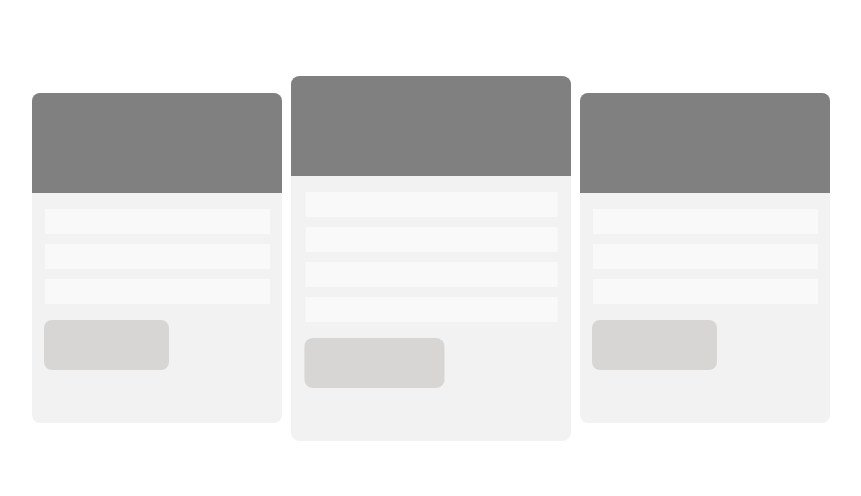
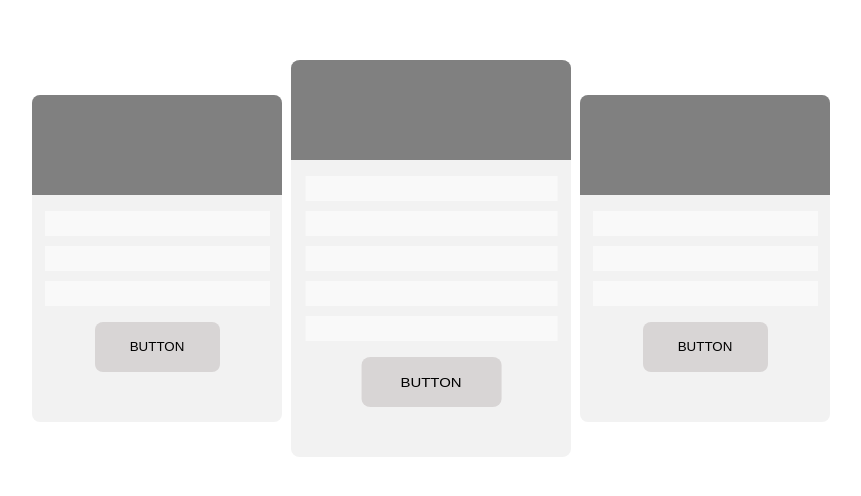
Before and after one commit to TechBoxNorth/pricing-table, a plain HTML site: page index.html in a window 1280 px wide. Shown: the part 142-638 px from the top of the page, without its empty margins (209-1070 px from the left). Drawn offline with Linux system fonts and the light colour scheme.

Commit message:
centered button

```diff
--- a/index.html
+++ b/index.html
@@ -15,7 +15,7 @@
           <li></li>
           <li></li>
         </ul>
-        <button></button>
+        <button>BUTTON</button>
       </section>
       <section class="card card-big">
         <header></header>
@@ -24,8 +24,9 @@
           <li></li>
           <li></li>
           <li></li>
+          <li></li>
         </ul>
-        <button></button>
+        <button>BUTTON</button>
       </section>
       <section class="card">
         <header></header>
@@ -34,7 +35,7 @@
           <li></li>
           <li></li>
         </ul>
-        <button></button>
+        <button>BUTTON</button>
       </section>
     </main>
   </body>
--- a/style.css
+++ b/style.css
@@ -57,7 +57,7 @@ body {
   width: 50%;
   height: 50px;
   border: none;
-  margin-left: 12px;
+  margin-left: 25%;
   border-radius: 8px;
   background-color: #d8d5d5;
 }
```
